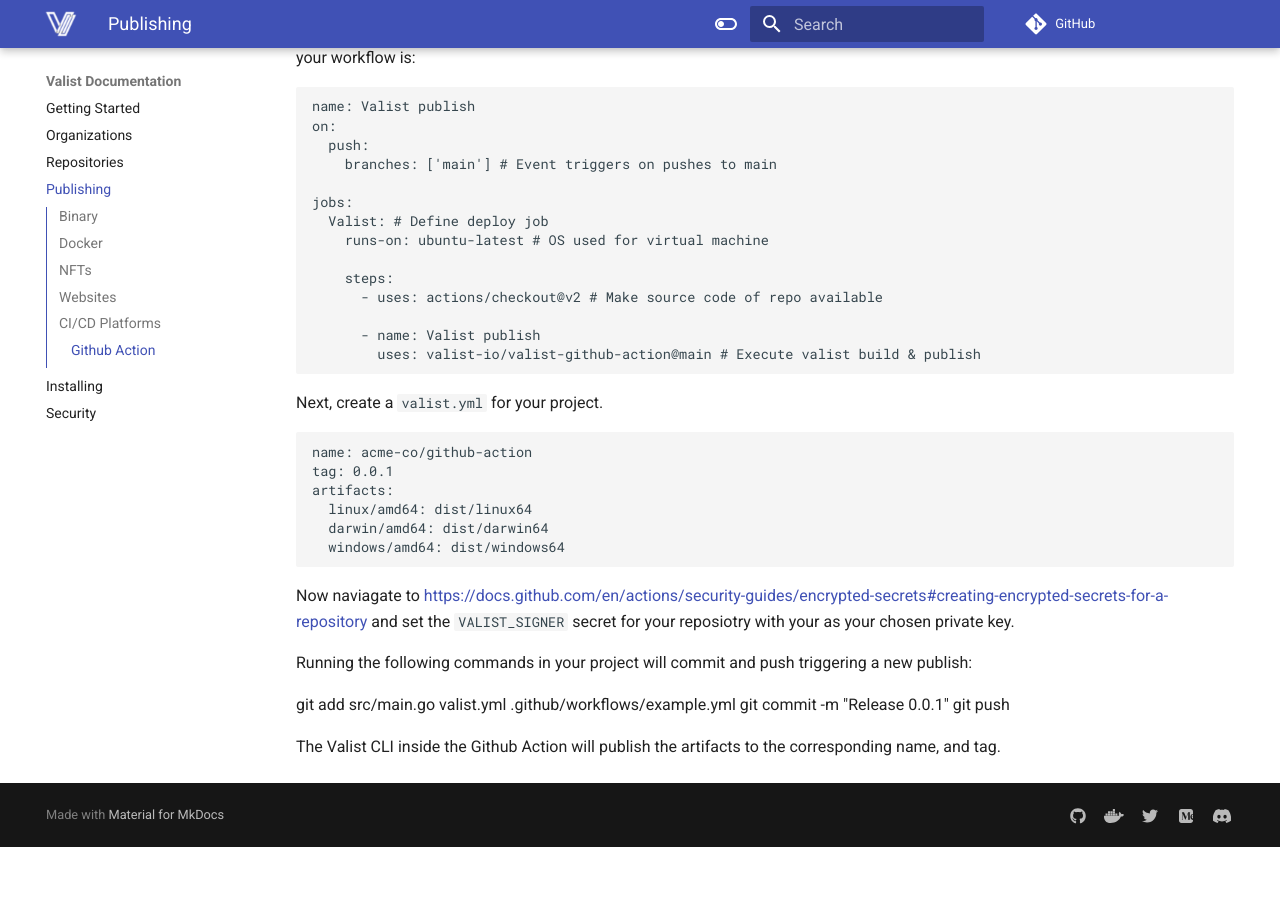
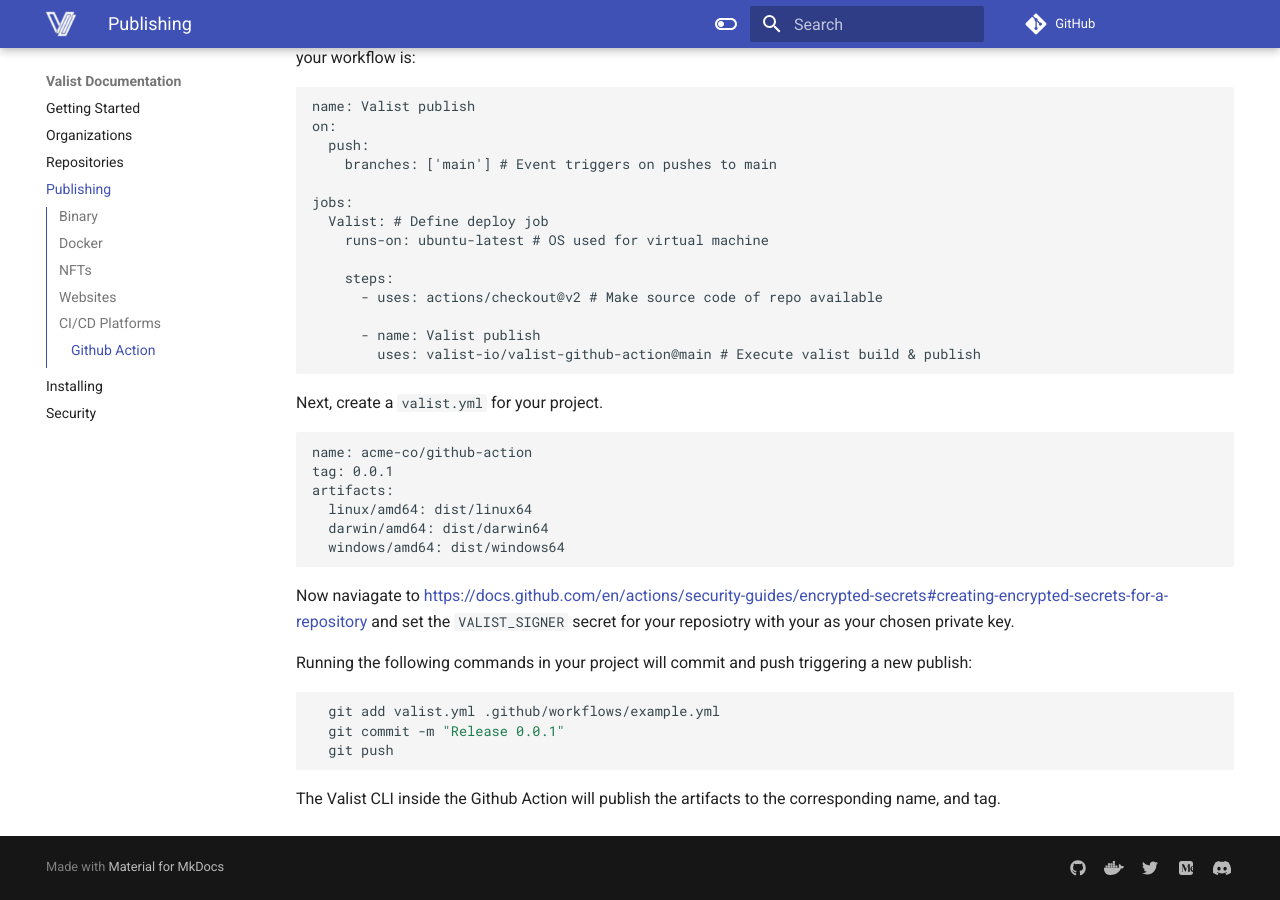
Before and after one commit to valist-io/valist-docs, an MkDocs documentation site: the page built from docs/src/publishing.md, in a window 1280 px wide and 900 px high, scrolled down 2680 px. Built offline with MkDocs 1.6.1 and Material for MkDocs 9.7.7, drawn with Linux system fonts in a browser that asks for light colours; comment, search, counter and statistics services are not loaded; before the commit the page ends 3527 px from its top, so only the background shows below that.

Commit message:
Fix code block

````diff
--- a/docs/src/publishing.md
+++ b/docs/src/publishing.md
@@ -167,8 +167,10 @@
 
 Running the following commands in your project will commit and push triggering a new publish:
 
-  git add src/main.go valist.yml .github/workflows/example.yml
+```bash
+  git add valist.yml .github/workflows/example.yml
   git commit -m "Release 0.0.1"
   git push
+```
 
 The Valist CLI inside the Github Action will publish the artifacts to the corresponding name, and tag.
````
